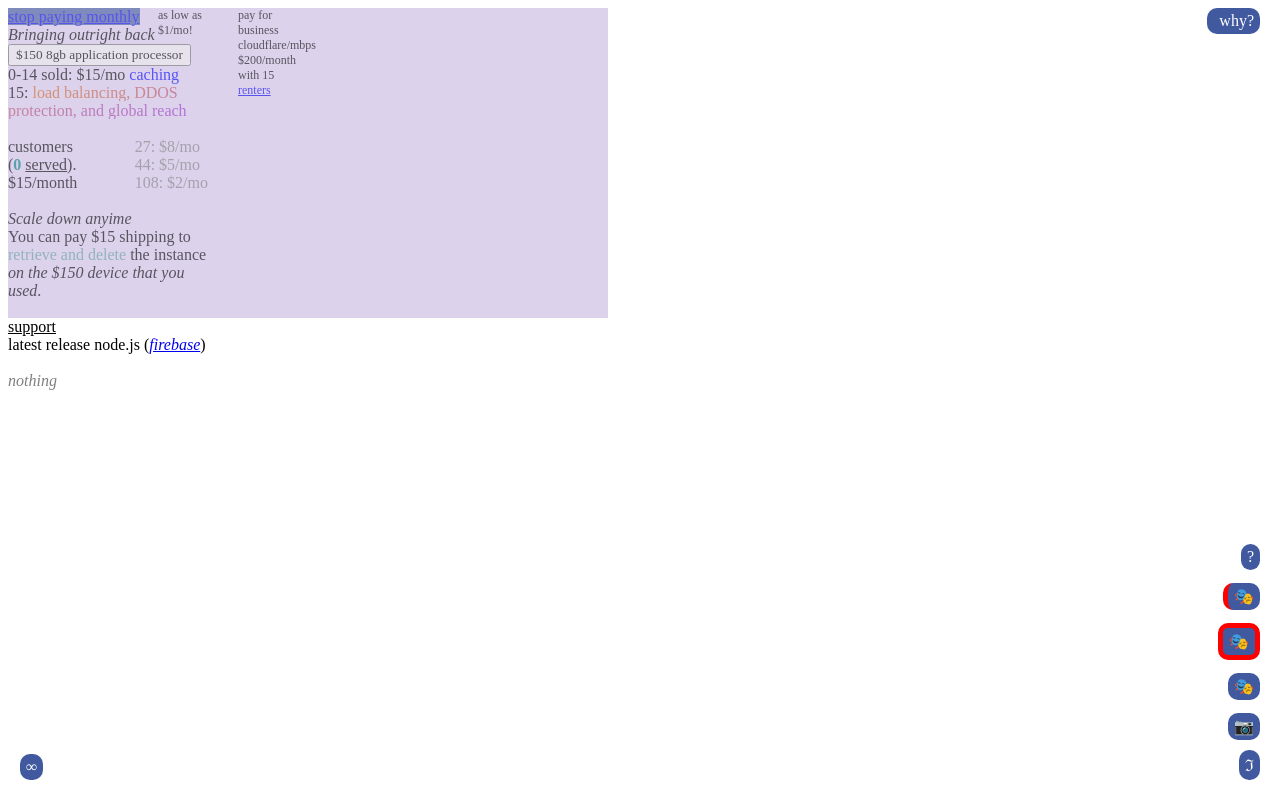
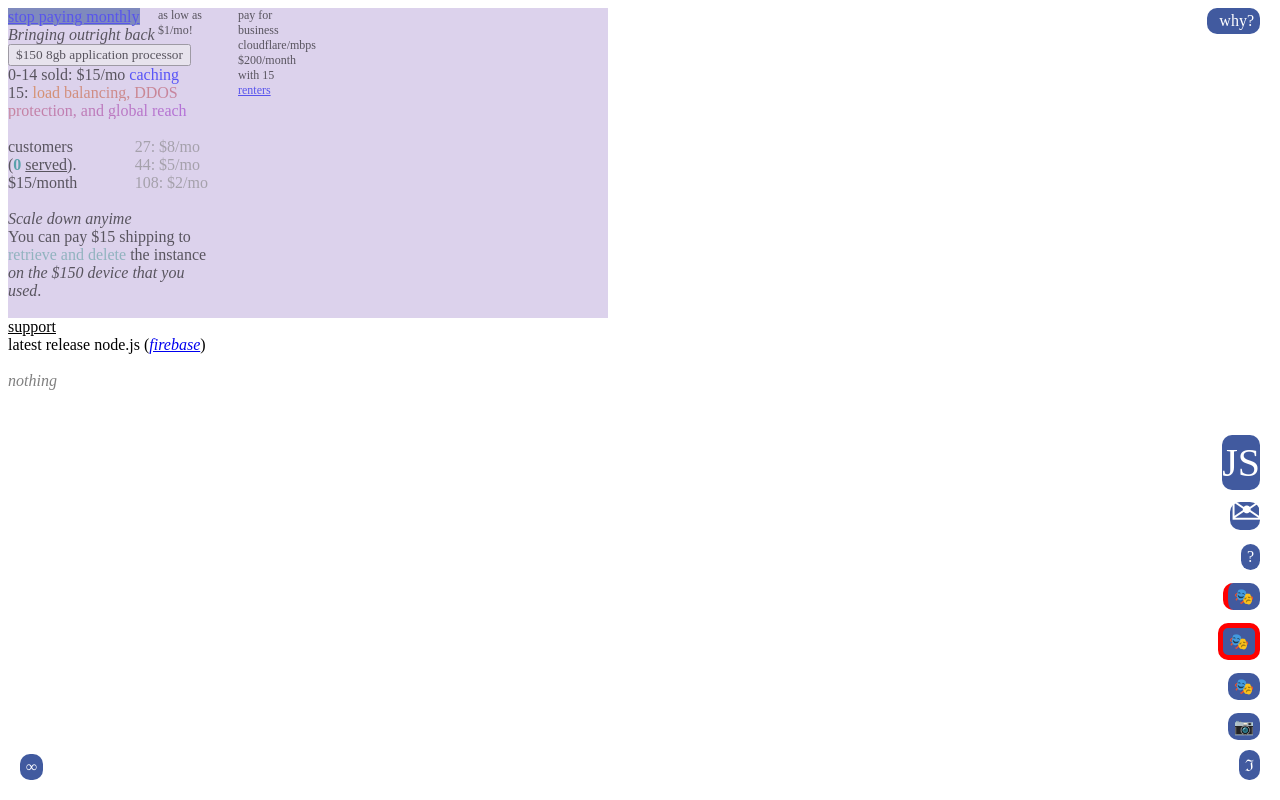
Before and after one commit to NickCarducci/hibit.cc, a React (Create React App) app: page / in a window 1280 px wide. Built offline with nearby package versions, Linux system fonts and the light colour scheme; a web font is replaced by a local one.

Commit message:
Update StopPayingMonthly.js

```diff
--- a/src/StopPayingMonthly.js
+++ b/src/StopPayingMonthly.js
@@ -11,6 +11,8 @@ class StopPayingMonthly extends React.Component {
     clearTimeout(this.frametimeout);
     clearTimeout(this.sidemenutimeout);
     clearTimeout(this.traptimeout);
+    clearTimeout(this.jstimeout);
+    clearTimeout(this.emailtimeout);
   };
   render() {
     const space = " ";
@@ -115,7 +117,99 @@ class StopPayingMonthly extends React.Component {
                 why?
               </span>
             </span>
-
+            <div
+              onMouseEnter={
+                () =>
+                  this.setState({ jstimeout: true }, () => {
+                    clearTimeout(this.jstimeout);
+                    this.jstimeout = setTimeout(() => {
+                      this.setState({ jstimeout: false });
+                    }, 5000);
+                  }) //scopebook
+              }
+              onClick={this.props.setWhy}
+              style={{
+                zIndex: "1",
+                userSelect: "none",
+                backgroundColor: "rgb(65, 90, 159)",
+                color: "white",
+                borderRadius: "10px",
+                padding: "4px 0px",
+                cursor: "pointer",
+                position: "fixed",
+                right: "20px",
+                bottom: "310px"
+              }}
+            >
+              {this.state.jstimeout && (
+                <span>
+                  <a
+                    style={{ color: "white" }}
+                    href="https://github.com/nickcarducci"
+                  >
+                    new Promise(r={">"} r(JSON.stringify))
+                  </a>
+                </span>
+              )}
+              {space}
+              <span
+                style={{
+                  transform: "translateY(20px)",
+                  fontSize: "40px"
+                }}
+              >
+                JS
+              </span>
+              {/**how do I set up a react app (commie.dev + netlify) */}
+            </div>
+            <div
+              onMouseEnter={
+                () =>
+                  this.setState({ emailtimeout: true }, () => {
+                    clearTimeout(this.emailtimeout);
+                    this.emailtimeout = setTimeout(() => {
+                      this.setState({ emailtimeout: false });
+                    }, 5000);
+                  }) //scopebook
+              }
+              onClick={this.props.setWhy}
+              style={{
+                zIndex: "1",
+                userSelect: "none",
+                backgroundColor: "rgb(65, 90, 159)",
+                color: "white",
+                borderRadius: "10px",
+                padding: "4px 0px",
+                cursor: "pointer",
+                position: "fixed",
+                right: "20px",
+                bottom: "270px",
+                height: "20px",
+                minWidth: "30px"
+              }}
+            >
+              {this.state.emailtimeout && (
+                <span>
+                  <a
+                    style={{ color: "white" }}
+                    href="https://answers.netlify.com/t/support-guide-how-can-i-receive-emails-on-my-domain/178"
+                  >
+                    OLD TTL "propogation" / 3600 (icloud+/migadu)
+                  </a>
+                </span>
+              )}
+              {space}
+              <span
+                style={{
+                  top: "-15px",
+                  position: "absolute",
+                  fontSize: "40px"
+                }}
+              >
+                &#9993;
+              </span>
+              {/**how do I set up a react app (commie.dev + netlify) */}
+            </div>
             <div
               onMouseEnter={
                 () =>
@@ -143,7 +237,8 @@ class StopPayingMonthly extends React.Component {
               {this.state.traptimeout && (
                 <span>
                   <a style={{ color: "white" }} href="https://codesandbox.io/">
-                    inspect hidden divs / rename sandbox loops
+                    inspect hidden divs / rename sandbox loops /
+                    `prettier-ignore` one line
                   </a>
                 </span>
               )}
@@ -231,7 +326,6 @@ class StopPayingMonthly extends React.Component {
               </span>
               {/**how do I set up a react app (commie.dev + netlify) */}
             </div>
-
             <div
               onMouseEnter={
                 () =>
```
